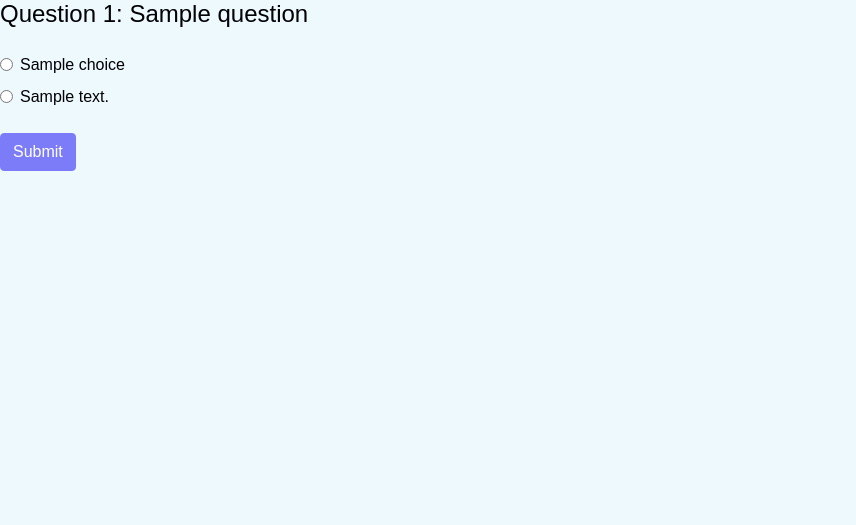
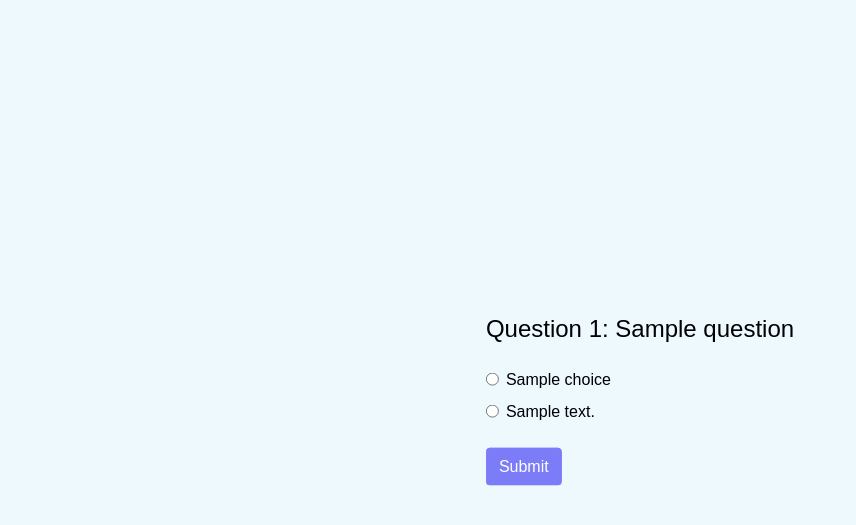
Before and after one commit to fred-maina/PLP-API, a Django app: template quizzy/templates/questions1.html in a window 1280 px wide. Shown: the top 525 px of the page, without its empty margins (0-856 px from the left). Run offline with Django 5.2, Linux system fonts and the light colour scheme; the template is opened without the code that fills it: most values are stand-ins (such as "Sample title", 1, 10 or a date in 2020); some libraries are stand-ins or nearby versions.

Commit message:
Style the question page better

```diff
--- a/quizzy/static/css/style.css
+++ b/quizzy/static/css/style.css
@@ -31,7 +31,9 @@ body {
 /* Styles for the question section */
 #question-section {
     padding: 50px 0;
-}
+
+    }
+
 
 #question-section h2 {
     color: var(--primary-color);
@@ -51,6 +53,17 @@ body {
     background-color: #6a6af7;
     border-color: #6a6af7;
 }
+
 h3 {
     font-size: 1.5rem;
 }
+
+
+.center-content {
+    position: absolute;
+    top: 50%;
+    left: 50%;
+    transform: translate(-50%, -50%);
+    max-height: calc(100vh - 100px); /* Adjust the value as needed */
+    overflow-y: auto; /* Add vertical scrolling if needed */
+    }
--- a/quizzy/templates/questions1.html
+++ b/quizzy/templates/questions1.html
@@ -1,5 +1,3 @@
-<!-- questions1.html -->
-
 <!DOCTYPE html>
 <html lang="en">
 <head>
@@ -10,6 +8,7 @@
     <link href="static/css/style.css" rel="stylesheet">
 </head>
 <body>
+    <div class="center-content">
         <form method="post" action="{% url 'finalscore' %}">
             {% csrf_token %}
             {% for question in json_data.results %}
@@ -35,7 +34,6 @@
                 <button id="submit-button" type="submit" class="btn btn-primary">Submit</button>
             </div>
         </form>
-
-
+    </div>
 </body>
 </html>
```
Also changed, not shown: db.sqlite3. Lines whose indentation alone changed are shown as unchanged.
